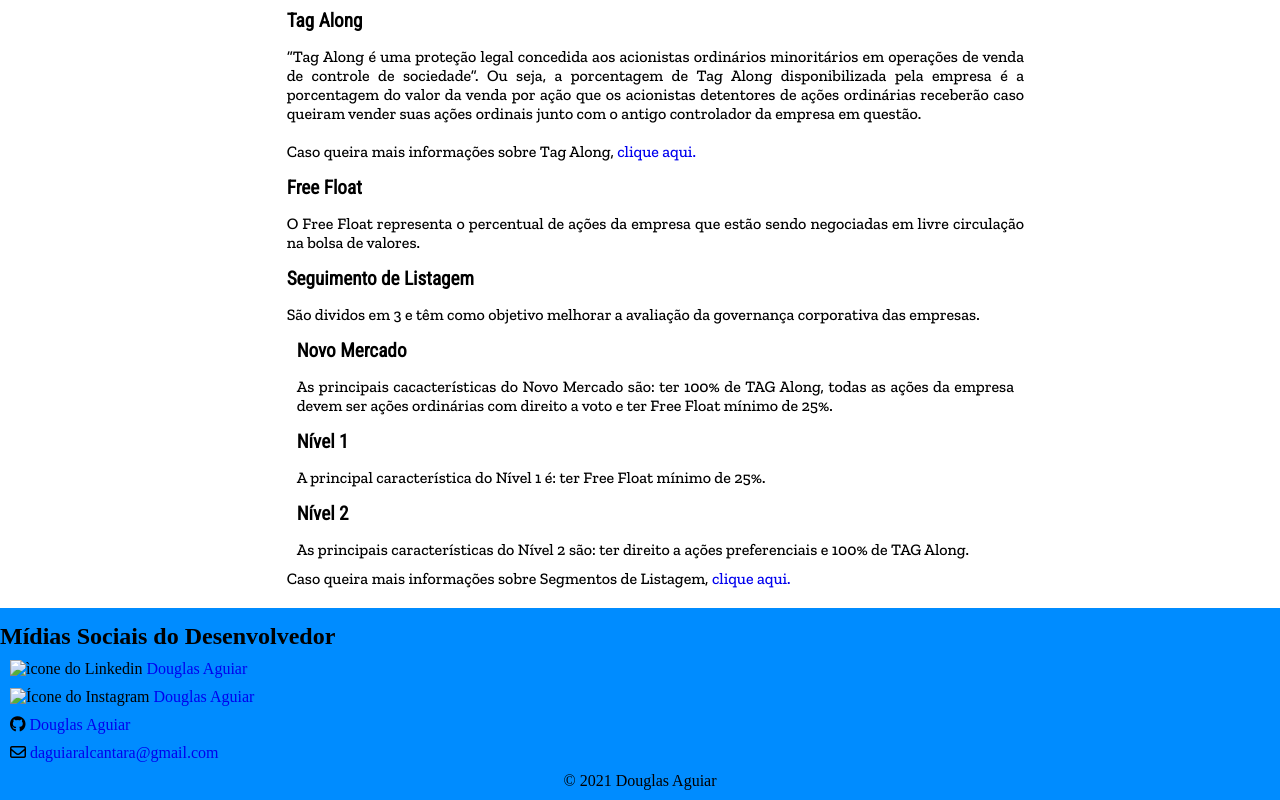
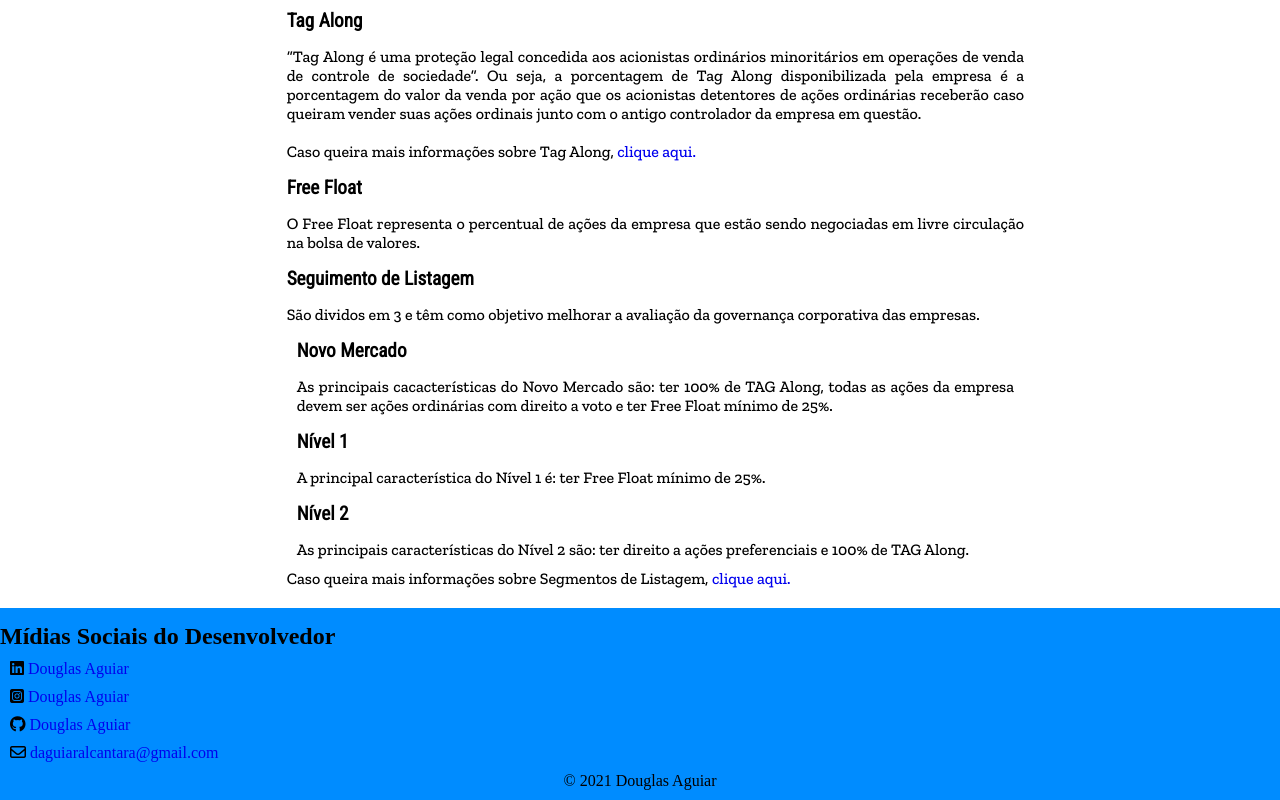
Before and after one commit to DouglasD18/Indicadores-Desmistificados, a plain HTML site: page index.html in a window 1280 px wide. Shown: the part 3307-4107 px from the top of the page. Drawn offline with nearby package versions, Linux system fonts and the light colour scheme.

Commit message:
Alteração nos ícones das mídias sociais

```diff
--- a/index.html
+++ b/index.html
@@ -196,8 +196,8 @@
                 <h2>Mídias Sociais do Desenvolvedor</h2>
                 <p>
                     <ul id="midias">
-                        <li><img src="../Favicon-midias/icone-linkedin.ico" alt="ìcone do Linkedin"> <a href="https://www.linkedin.com/in/douglas-aguiar-alc%C3%A2ntara-9605451b3/" target="_blank">Douglas Aguiar</a></li>
-                        <li><img src="../Favicon-midias/icone-instagram.png" alt="Ícone do Instagram"> <a href="https://www.instagram.com/douglas_aguiard18/" target="_blank">Douglas Aguiar</a></li>
+                        <li><i class="fab fa-linkedin"></i><a href="https://www.linkedin.com/in/douglas-aguiar-alc%C3%A2ntara-9605451b3/" target="_blank">Douglas Aguiar</a></li>
+                        <li><i class="fab fa-instagram-square"></i><a href="https://www.instagram.com/douglas_aguiard18/" target="_blank">Douglas Aguiar</a></li>
                         <li><i class="fab fa-github"></i><a href="https://github.com/DouglasD18" target="_blank">Douglas Aguiar</a></li>
                         <li><i class="far fa-envelope"></i><a title="EMAIL DO CRIADOR" href="mailto:daguiaralcantara@gmail.com?subject=Vindo do site All Measures.">daguiaralcantara@gmail.com</a></li>
                     </ul>
```
